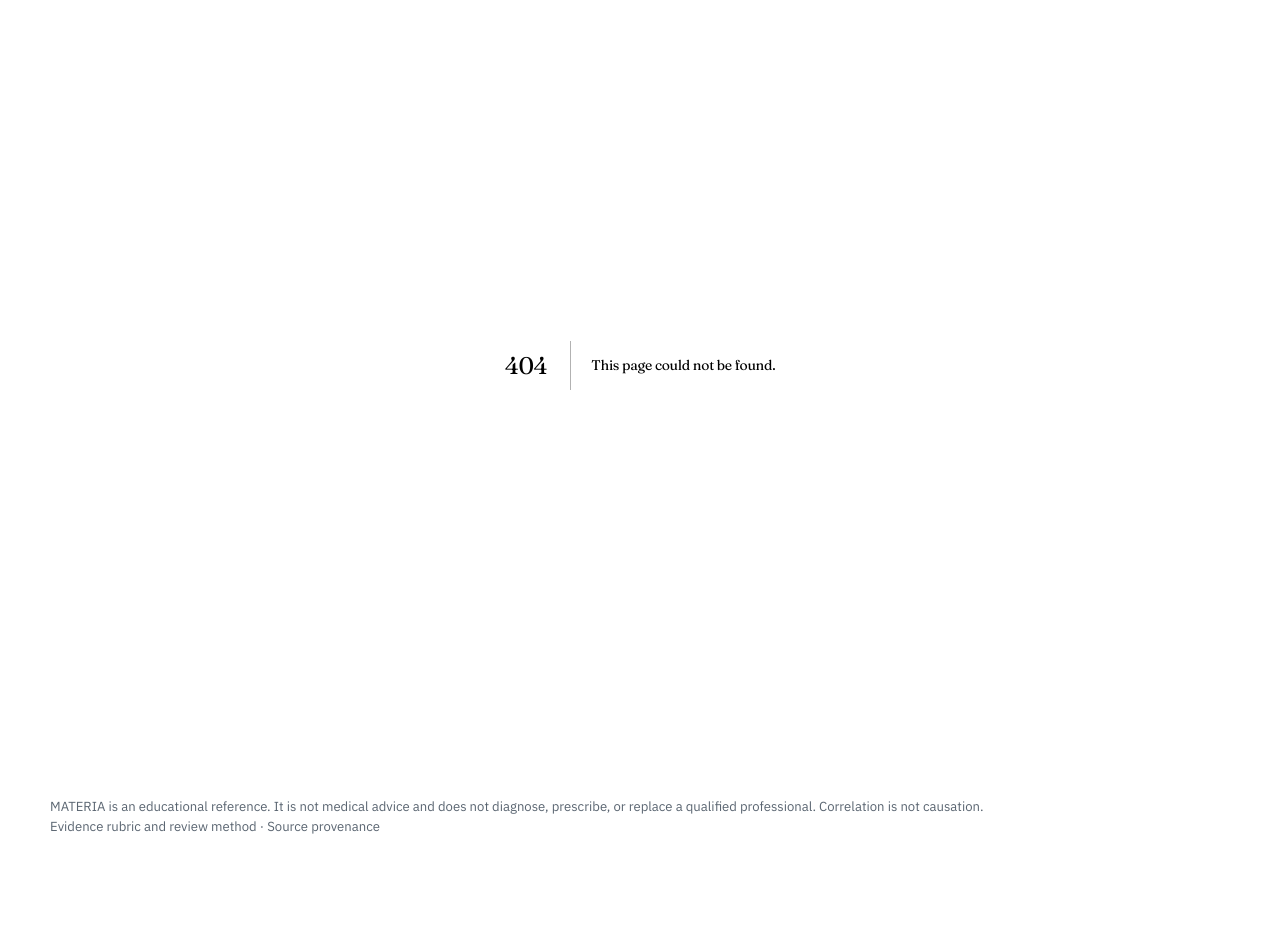
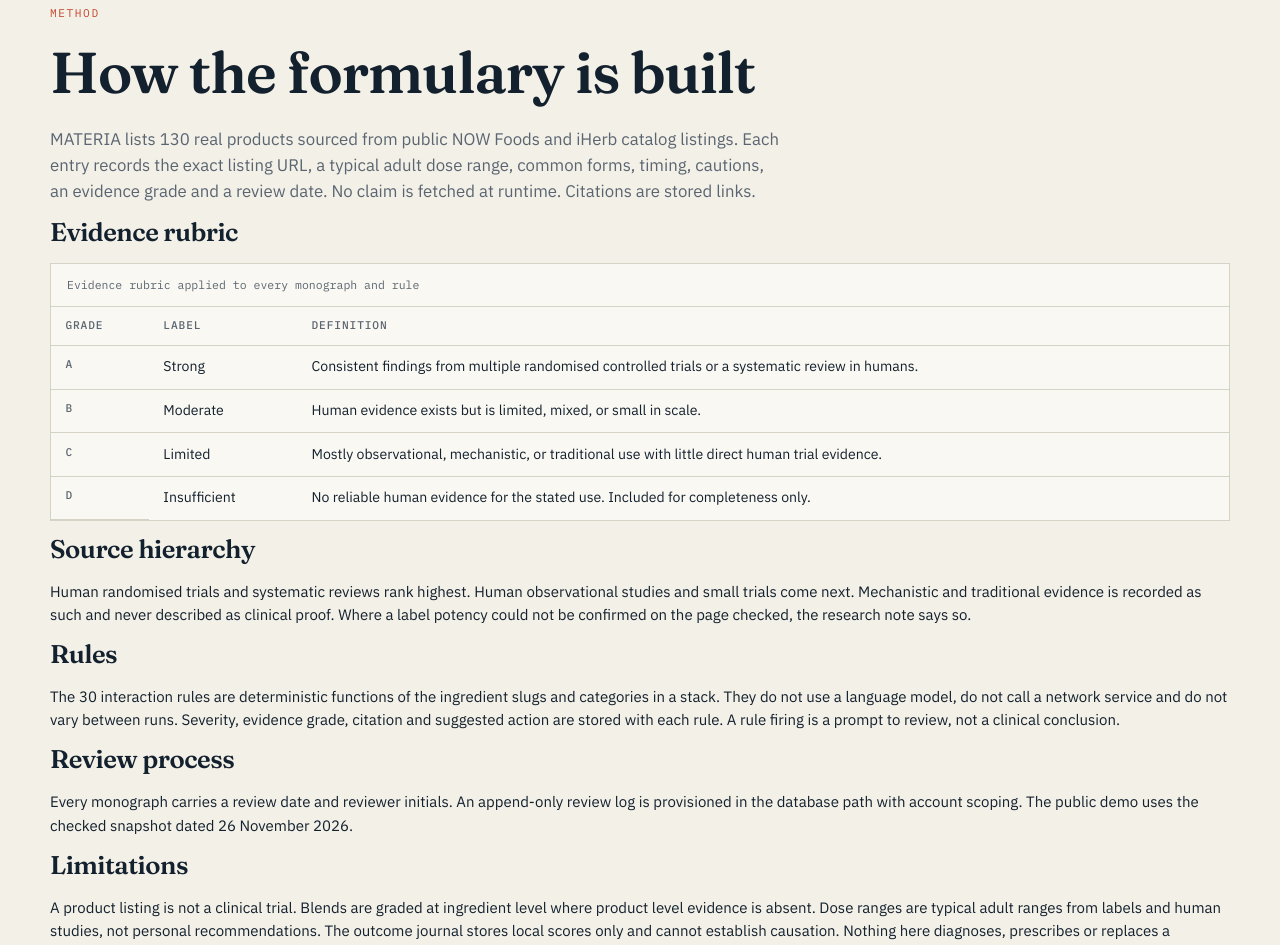
Before and after one commit to devtechedge/materia-formulary, a Next.js app: page /methodology in a window 1280 px wide. Before the commit this address had no page. Shown: the part 100-1045 px from the top of the page. Before the commit the page ends 986 px from the top, so only its background shows below. Built offline with nearby package versions, Linux system fonts and the light colour scheme.

Commit message:
feat(page): build the methodology page

```diff
--- /dev/null
+++ b/src/app/methodology/page.tsx
@@ -0,0 +1,57 @@
+import { RubricTable } from "@/components/RubricTable";
+import { monographs } from "@/data";
+import { rules } from "@/data/rules";
+
+export const metadata = { title: "Method" };
+
+export default function MethodologyPage() {
+  return (
+    <section className="section">
+      <div className="shell">
+        <p className="eyebrow">Method</p>
+        <h1>How the formulary is built</h1>
+        <p className="lede">
+          MATERIA lists {monographs.length} real products sourced from public NOW Foods and iHerb
+          catalog listings. Each entry records the exact listing URL, a typical adult dose range,
+          common forms, timing, cautions, an evidence grade and a review date. No claim is fetched
+          at runtime. Citations are stored links.
+        </p>
+
+        <h2>Evidence rubric</h2>
+        <RubricTable />
+
+        <h2>Source hierarchy</h2>
+        <p>
+          Human randomised trials and systematic reviews rank highest. Human observational studies
+          and small trials come next. Mechanistic and traditional evidence is recorded as such and
+          never described as clinical proof. Where a label potency could not be confirmed on the
+          page checked, the research note says so.
+        </p>
+
+        <h2>Rules</h2>
+        <p>
+          The {rules.length} interaction rules are deterministic functions of the ingredient slugs
+          and categories in a stack. They do not use a language model, do not call a network service
+          and do not vary between runs. Severity, evidence grade, citation and suggested action are
+          stored with each rule. A rule firing is a prompt to review, not a clinical conclusion.
+        </p>
+
+        <h2>Review process</h2>
+        <p>
+          Every monograph carries a review date and reviewer initials. An append-only review log is
+          provisioned in the database path with account scoping. The public demo uses the checked
+          snapshot dated 26 November 2026.
+        </p>
+
+        <h2>Limitations</h2>
+        <p>
+          A product listing is not a clinical trial. Blends are graded at ingredient level where
+          product level evidence is absent. Dose ranges are typical adult ranges from labels and
+          human studies, not personal recommendations. The outcome journal stores local scores
+          only and cannot establish causation. Nothing here diagnoses, prescribes or replaces a
+          qualified professional.
+        </p>
+      </div>
+    </section>
+  );
+}
```
